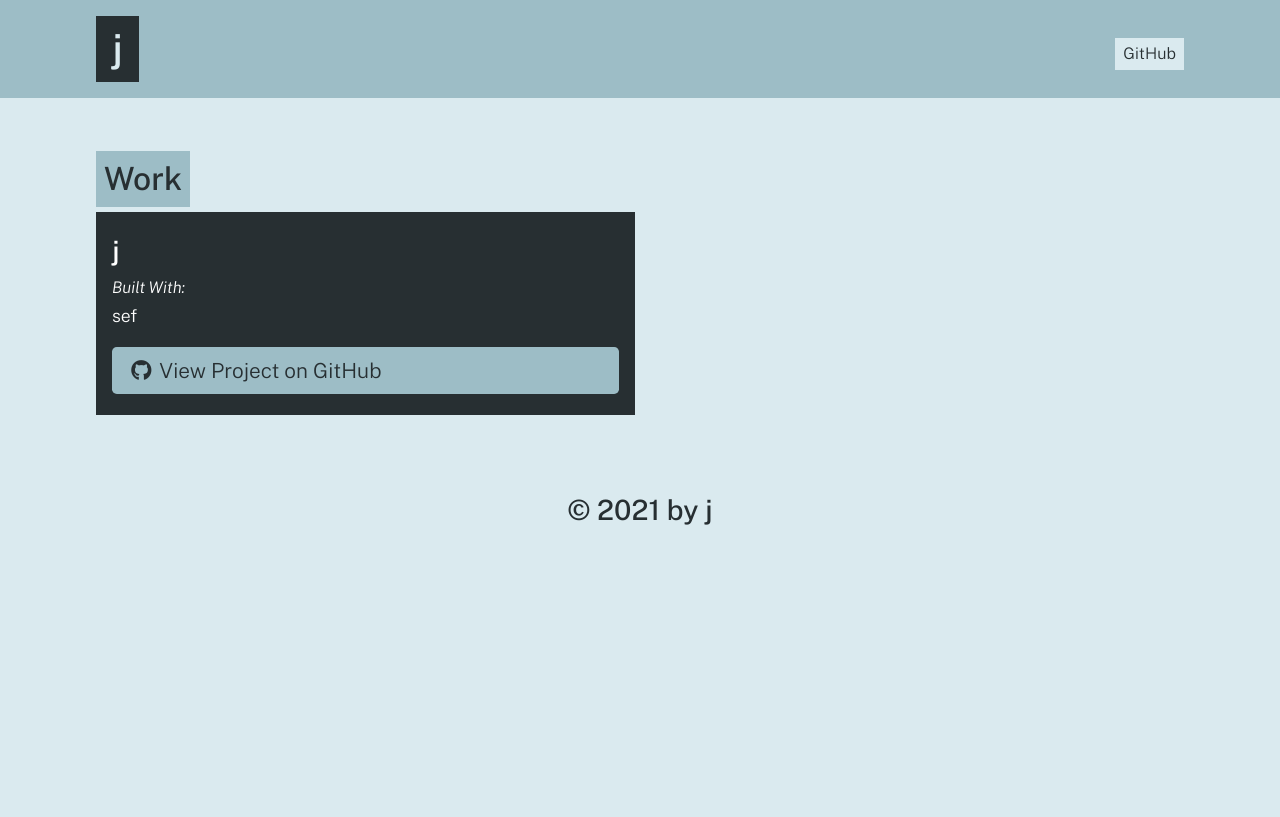
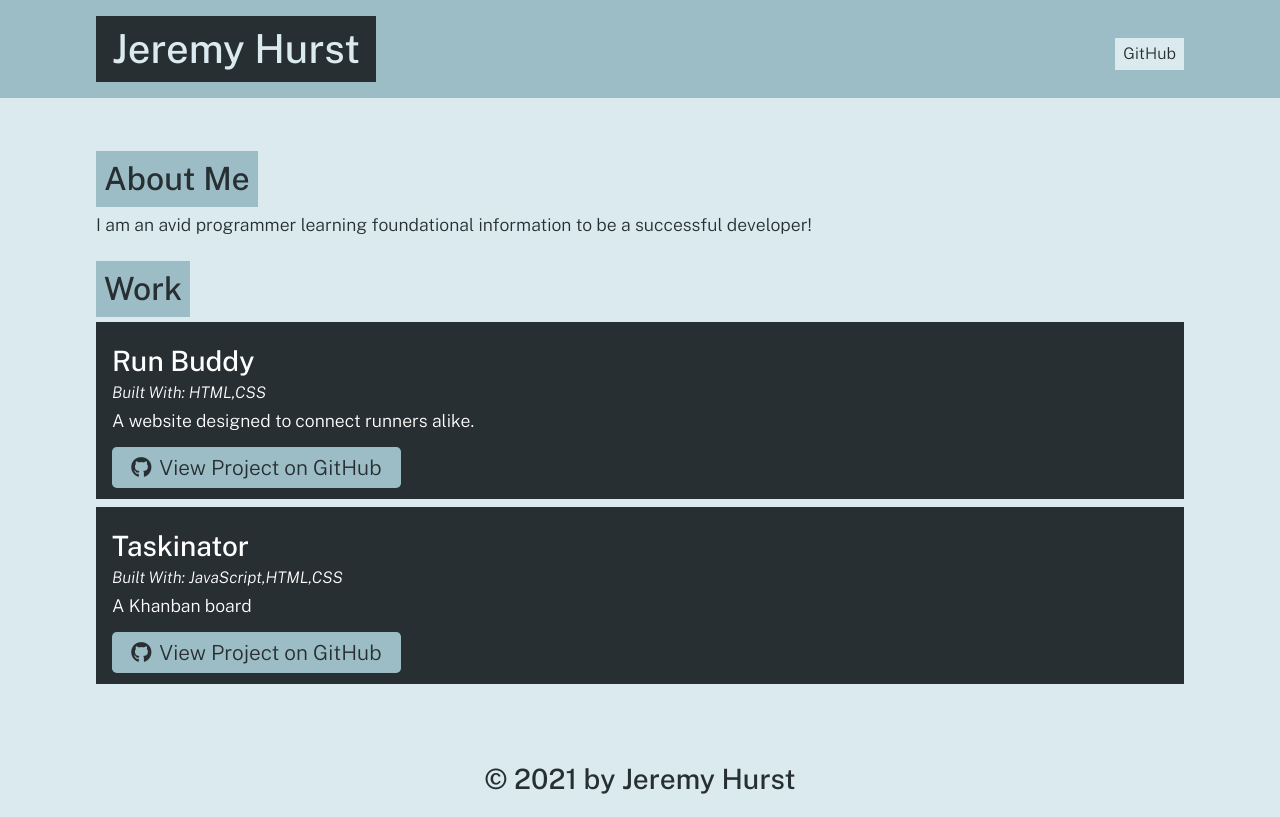
Before and after one commit to jhurst16/portfolio-generator, a website: page dist/index.html in a window 1280 px wide. Drawn offline with nearby package versions, Linux system fonts and the light colour scheme.

Commit message:
updated README.md

```diff
--- a/dist/index.html
+++ b/dist/index.html
@@ -14,37 +14,52 @@
   <body>
     <header>
       <div class="container flex-row justify-space-between align-center py-3">
-        <h1 class="page-title text-secondary bg-dark py-2 px-3">j</h1>
+        <h1 class="page-title text-secondary bg-dark py-2 px-3">Jeremy Hurst</h1>
         <nav class="flex-row">
-          <a class="ml-2 my-1 px-2 py-1 bg-secondary text-dark" href="https://github.com/j">GitHub</a>
+          <a class="ml-2 my-1 px-2 py-1 bg-secondary text-dark" href="https://github.com/jhurst16">GitHub</a>
         </nav>
       </div>
     </header>
     <main class="container my-5">
+
+    <section class="my-3" id="about">
+      <h2 class="text-dark bg-primary p-2 display-inline-block">About Me</h2>
+      <p>I am an avid programmer learning foundational information to be a successful developer!</p>
+    </section>
 
 
     <section class="my-3" id="portfolio">
       <h2 class="text-dark bg-primary p-2 display-inline-block">Work</h2>
       <div class="flex-row justify-space-between">
 
+          <div class="col-12 mb-2 bg-dark text-light p-3">
+            <h3 class="portfolio-item-title text-light">Run Buddy</h3>
+            <h5 class="portfolio-languages">
+              Built With:
+              HTML,CSS
+            </h5>
+            <p>A website designed to connect runners alike.</p>
+            <a href="this link" class="btn"><i class="fab fa-github mr-2"></i>View Project on GitHub</a>
+          </div>
+
+          <div class="col-12 mb-2 bg-dark text-light p-3">
+            <h3 class="portfolio-item-title text-light">Taskinator</h3>
+            <h5 class="portfolio-languages">
+              Built With:
+              JavaScript,HTML,CSS
+            </h5>
+            <p>A Khanban board</p>
+            <a href="this link" class="btn"><i class="fab fa-github mr-2"></i>View Project on GitHub</a>
+          </div>
 
 
-          <div class="col-12 col-md-6 mb-2 bg-dark text-light p-3 flex-column">
-            <h3 class="portfolio-item-title text-light">j</h3>
-            <h5 class="portfolio-languages">
-              Built With:
-
-            </h5>
-            <p>sef</p>
-            <a href="sef" class="btn mt-auto"><i class="fab fa-github mr-2"></i>View Project on GitHub</a>
-          </div>
 
       </div>
     </section>
 
     </main>
     <footer class="container text-center py-3">
-      <h3 class="text-dark">&copy; 2021 by j</h3>
+      <h3 class="text-dark">&copy; 2021 by Jeremy Hurst</h3>
     </footer>
   </body>
   </html>
```
Also changed, not shown: README.md, 1 other file.
